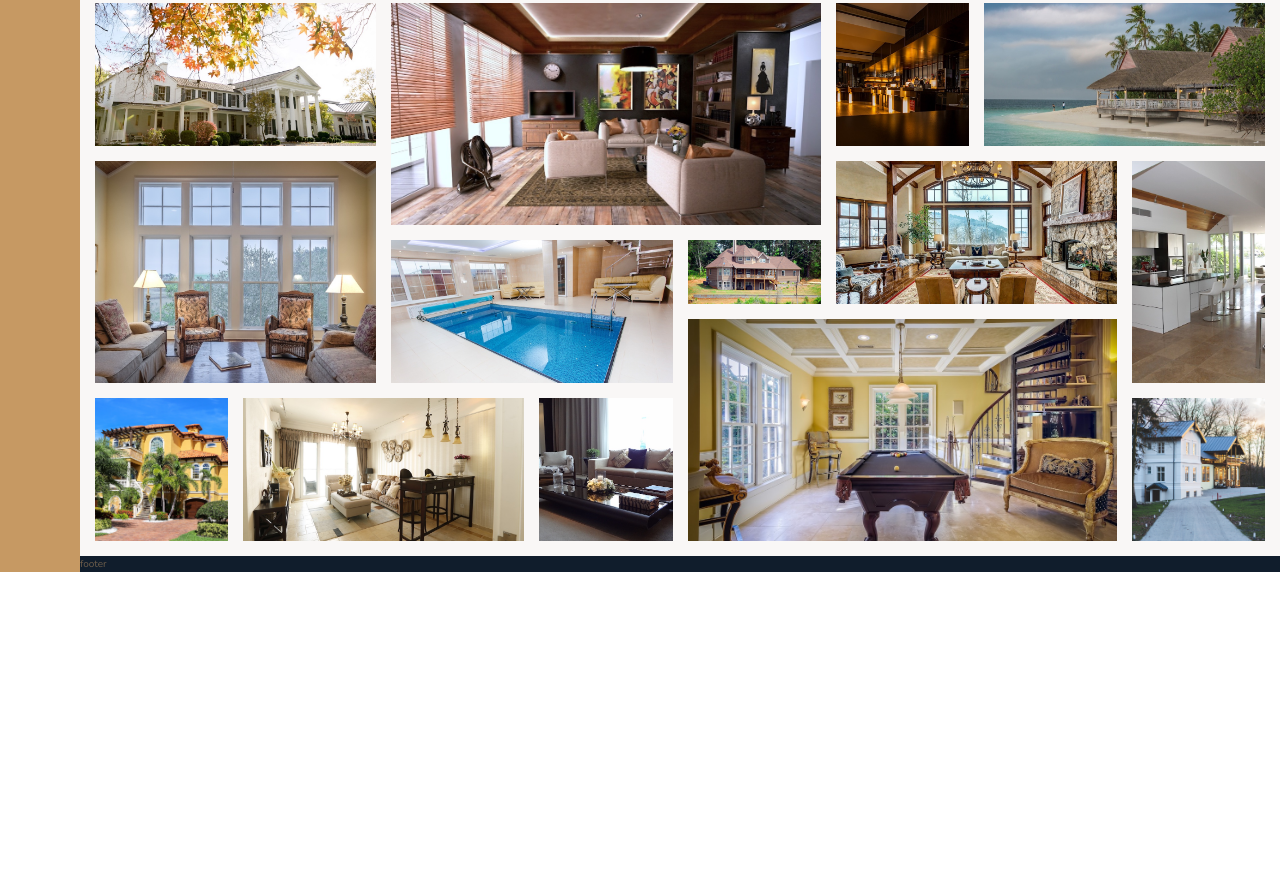
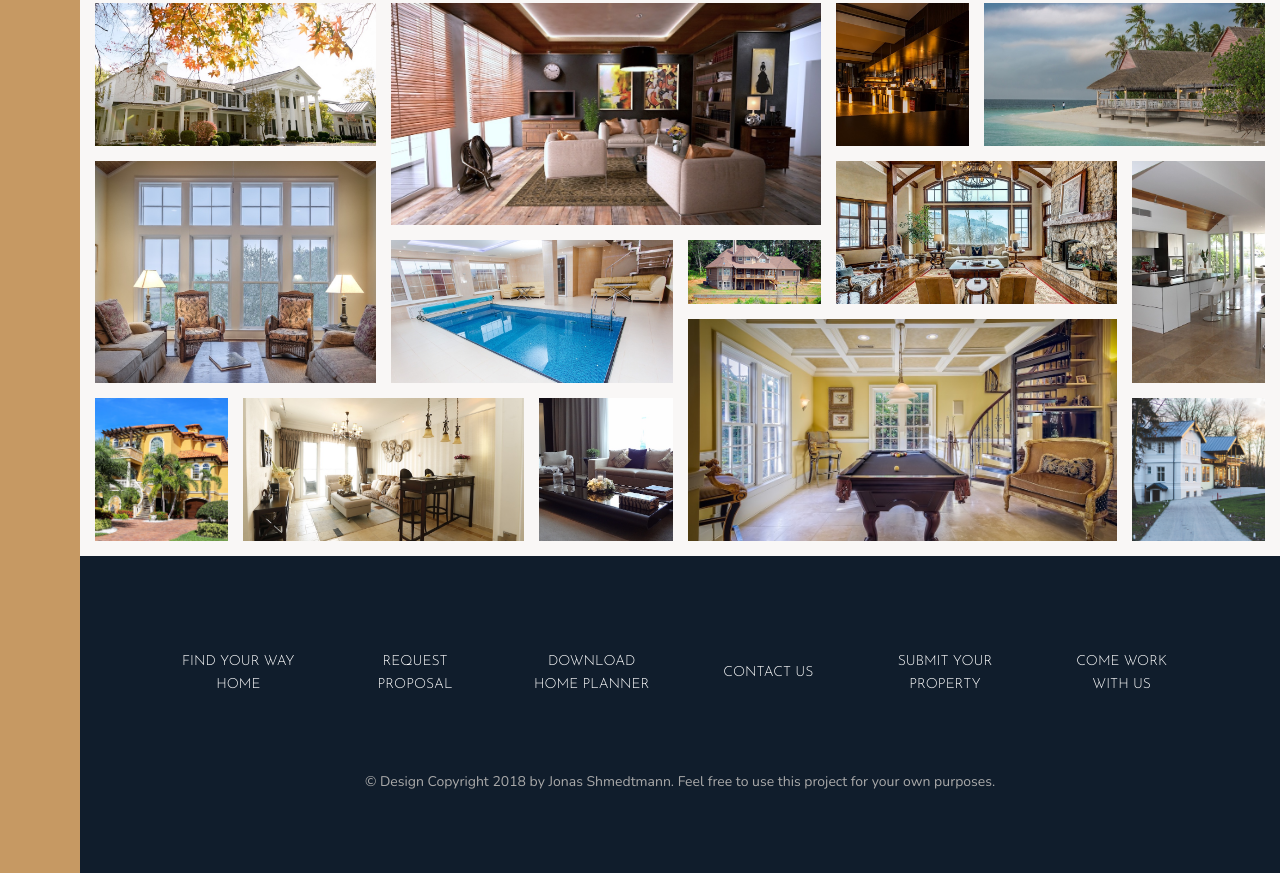
Before and after one commit to KamuiShiroPL/nexter, a website: page index.html in a window 1280 px wide. Shown: the part 3084-3957 px from the top of the page. Before the commit the page ends 3656 px from the top, so only its background shows below. Drawn offline with nearby package versions, Linux system fonts and the light colour scheme.

Commit message:
Add footer

```diff
--- a/index.html
+++ b/index.html
@@ -371,7 +371,18 @@
         </section>
 
         <footer class="footer">
-            footer
+            <ul class="nav">
+                <li class="nav__item"><a href="#" class="nav__link">Find your way home</a></li>
+                <li class="nav__item"><a href="#" class="nav__link">request proposal</a></li>
+                <li class="nav__item"><a href="#" class="nav__link">Download home planner</a></li>
+                <li class="nav__item"><a href="#" class="nav__link">Contact us</a></li>
+                <li class="nav__item"><a href="#" class="nav__link">Submit your property</a></li>
+                <li class="nav__item"><a href="#" class="nav__link">Come work with us</a></li>
+            </ul>
+
+            <p class="copyright">
+               &copy; Design Copyright 2018 by Jonas Shmedtmann. Feel free to use this project for your own purposes.
+            </p>
         </footer>
 
     </body>
--- a/sass/_footer.scss
+++ b/sass/_footer.scss
@@ -1,4 +1,43 @@
 .footer {
     background-color: $color-secondary;
     grid-column: full-start / full-end;
+    padding: 8rem;
 }
+
+.nav {
+    list-style: none;
+
+    display: grid;
+    grid-template-columns: repeat(auto-fit, minmax(15rem, 1fr));
+    grid-gap: 2rem;
+    align-items: center;
+
+    &__link:link,
+    &__link:visited {
+        font-size: 1.4rem;
+        color: #fff;
+        text-decoration: none;
+        font-family: $font-display;
+        text-transform: uppercase;
+        text-align: center;
+        padding: 1.5rem;
+        display: block;
+        transition: all .2s;
+    }
+
+    &__link:link:hover,
+    &__link:active {
+        background-color: rgba(#fff, .05);
+        transform: translateY(-3px);
+    }
+}
+
+.copyright {
+    font-size: 1.4rem;
+    color: $color-grey-light-2;
+    margin-right: auto;
+    margin-left: auto;
+    margin-top: 6rem;
+    text-align: center;
+    width: 70%;
+}
```
Also changed, not shown: css/style.css.
